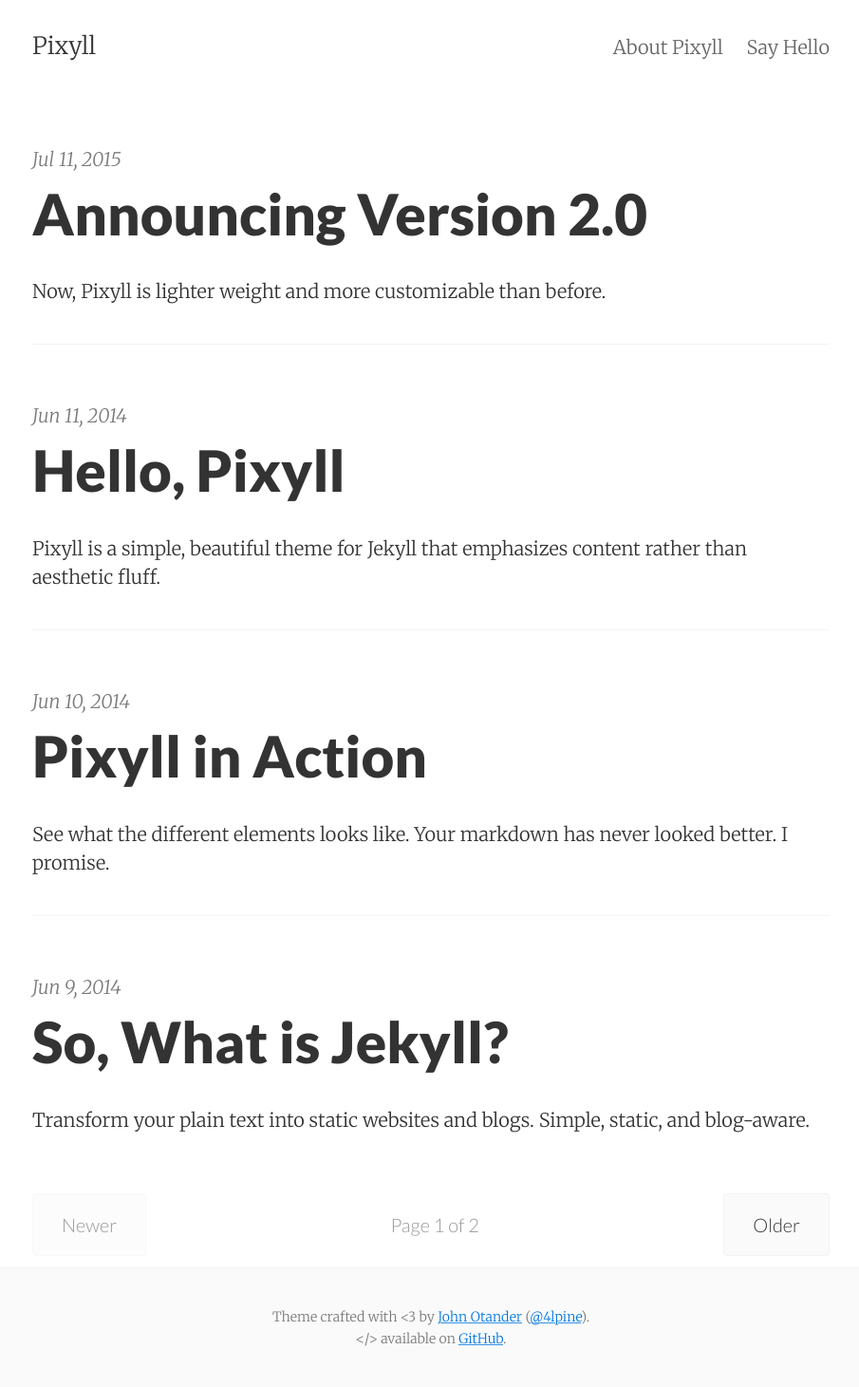
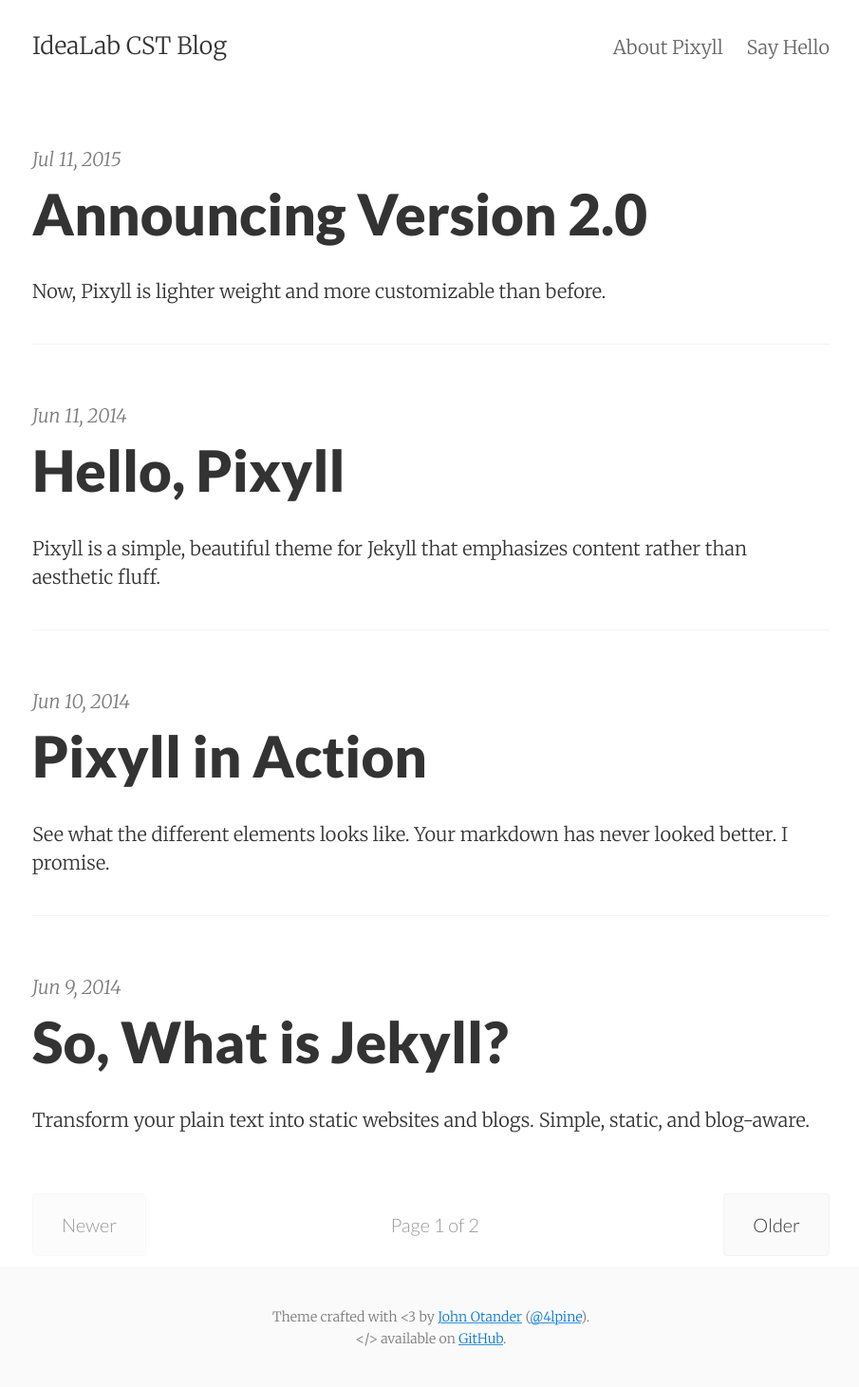
Before and after one commit to idea-lab/cst-blog, a Jekyll site: the page built from index.html, in a window 1280 px wide. Shown: the whole page at 95% size, without its empty margins (186-1091 px from the left). Built offline with Jekyll 4.4.1, drawn with Linux system fonts in a browser that asks for light colours; the list of posts is cut into pages by our own code; part of the change alters nothing that is shown.

Commit message:
updating IdeaLab Info

```diff
--- a/_config.yml
+++ b/_config.yml
@@ -1,8 +1,8 @@
 # Site settings
-title:       Pixyll
-email:       your_email@example.com
-author:      John Otander
-description: "A simple, beautiful theme for Jekyll that emphasizes content rather than aesthetic fluff."
+title:       IdeaLab CST Blog
+email:       ab.idealab@gmail.com
+author:      Infant Derrick Gnanasusairaj
+description: "The Blog for the CST stream for IdeaLab"
 baseurl:     "/cst-blog"
 url:         ""
 date_format: "%b %-d, %Y"
```
